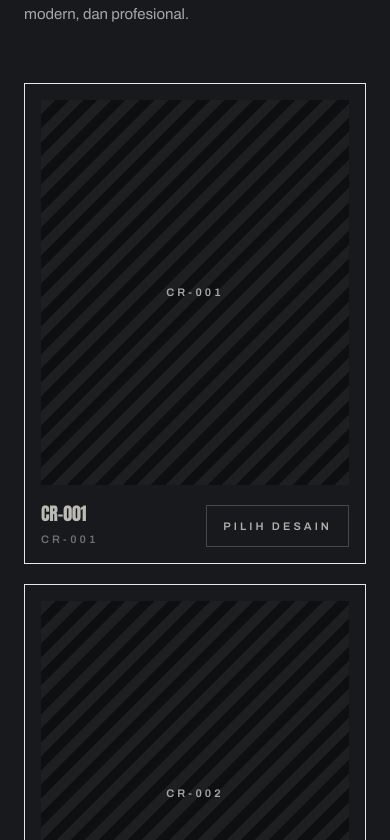
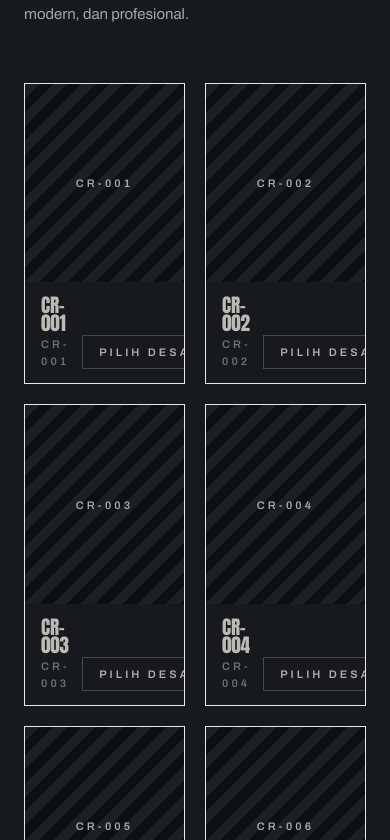
Before and after one commit to ersetdigital-sudo/tntsport, a Next.js app: page /corporate-collection in a window 390 px wide. Shown: the part 6136-6976 px from the top of the page. Built offline with nearby package versions, Linux system fonts and the light colour scheme; no server answers; the database is empty; a web font is replaced by a local one.

Commit message:
style: match corporate catalog grid to badminton layout
- 2 columns mobile, 3 columns desktop
- cat-card-info with proper padding
- cat-card-btn styled consistently

```diff
--- a/components/corporate-collection/CorporateCollectionLanding.tsx
+++ b/components/corporate-collection/CorporateCollectionLanding.tsx
@@ -338,7 +338,7 @@ export function CorporateCollectionLanding({ products, waNumber }: Props) {
             Beragam desain corporate dengan karakter sporty, modern, dan profesional.
           </p>
 
-          <div className="mt-14 lg:mt-20 grid sm:grid-cols-2 lg:grid-cols-3 gap-5 lg:gap-6">
+          <div className="corp-collection-grid mt-14 lg:mt-20">
             {products.map((p, i) => {
               const isHidden = i >= 9 && !showAll;
               const isPlaceholder = p.image.includes("placeholder");
@@ -349,7 +349,7 @@ export function CorporateCollectionLanding({ products, waNumber }: Props) {
               return (
                 <article
                   key={p.id}
-                  className={`card reveal border border-white/12 bg-[#17191C] p-4 flex flex-col cursor-pointer ${isHidden ? "hidden" : ""}`}
+                  className={`reveal card cat-card border border-white/12 bg-[#17191C] flex flex-col ${isHidden ? "hidden" : ""}`}
                   onClick={() => setCatActive(i)}
                 >
                   <div className="relative overflow-hidden bg-[#0D0F11] aspect-[4/5] flex items-center justify-center">
@@ -362,12 +362,12 @@ export function CorporateCollectionLanding({ products, waNumber }: Props) {
                       </>
                     )}
                   </div>
-                  <div className="mt-5 flex items-end justify-between gap-4">
+                  <div className="cat-card-info">
                     <div>
-                      <h3 className={`display text-lg leading-tight ${hasRealImage ? "text-[#F3F0E8]" : "text-[#F3F0E8]/75"}`}>{displayName}</h3>
-                      <span className={`label block mt-2 ${hasRealImage ? "text-[#A6A8AA]" : "text-[#A6A8AA]/60"}`}>{p.catalogue}</span>
+                      <h3 className={`display leading-tight ${hasRealImage ? "text-[#F3F0E8]" : "text-[#F3F0E8]/75"}`}>{displayName}</h3>
+                      <span className={`label block mt-1 ${hasRealImage ? "text-[#A6A8AA]" : "text-[#A6A8AA]/60"}`}>{p.catalogue}</span>
                     </div>
-                    <span className={`btn label border border-white/20 px-4 py-3 whitespace-nowrap hover:bg-[#F26A21] hover:border-[#F26A21] hover:text-[#0D0F11] ${hasRealImage ? "text-[#F3F0E8]" : "text-[#F3F0E8]/70"}`}>
+                    <span className={`cat-card-btn btn label border border-white/20 whitespace-nowrap hover:bg-[#F26A21] hover:border-[#F26A21] hover:text-[#0D0F11] ${hasRealImage ? "text-[#F3F0E8]" : "text-[#F3F0E8]/70"}`}>
                       Pilih Desain
                     </span>
                   </div>
--- a/components/corporate-collection/corporate-collection.css
+++ b/components/corporate-collection/corporate-collection.css
@@ -227,6 +227,42 @@
   background: transparent;
 }
 
+/* ---- catalog grid ---- */
+.corp .corp-collection-grid {
+  display: grid;
+  grid-template-columns: repeat(2, 1fr);
+  gap: 20px;
+}
+
+@media (min-width: 641px) {
+  .corp .corp-collection-grid {
+    grid-template-columns: repeat(3, 1fr);
+    gap: 24px;
+  }
+}
+
+.corp .cat-card {
+  overflow: hidden;
+  cursor: pointer;
+}
+
+.corp .cat-card-info {
+  padding: 14px 16px;
+  display: flex;
+  align-items: flex-end;
+  justify-content: space-between;
+  gap: 12px;
+}
+
+.corp .cat-card-info h3 {
+  font-size: 1.2rem;
+}
+
+.corp .cat-card-btn {
+  font-size: 11px;
+  padding: 8px 16px;
+}
+
 /* ---- reduced motion ---- */
 @media (prefers-reduced-motion: reduce) {
   .corp .reveal,
```
